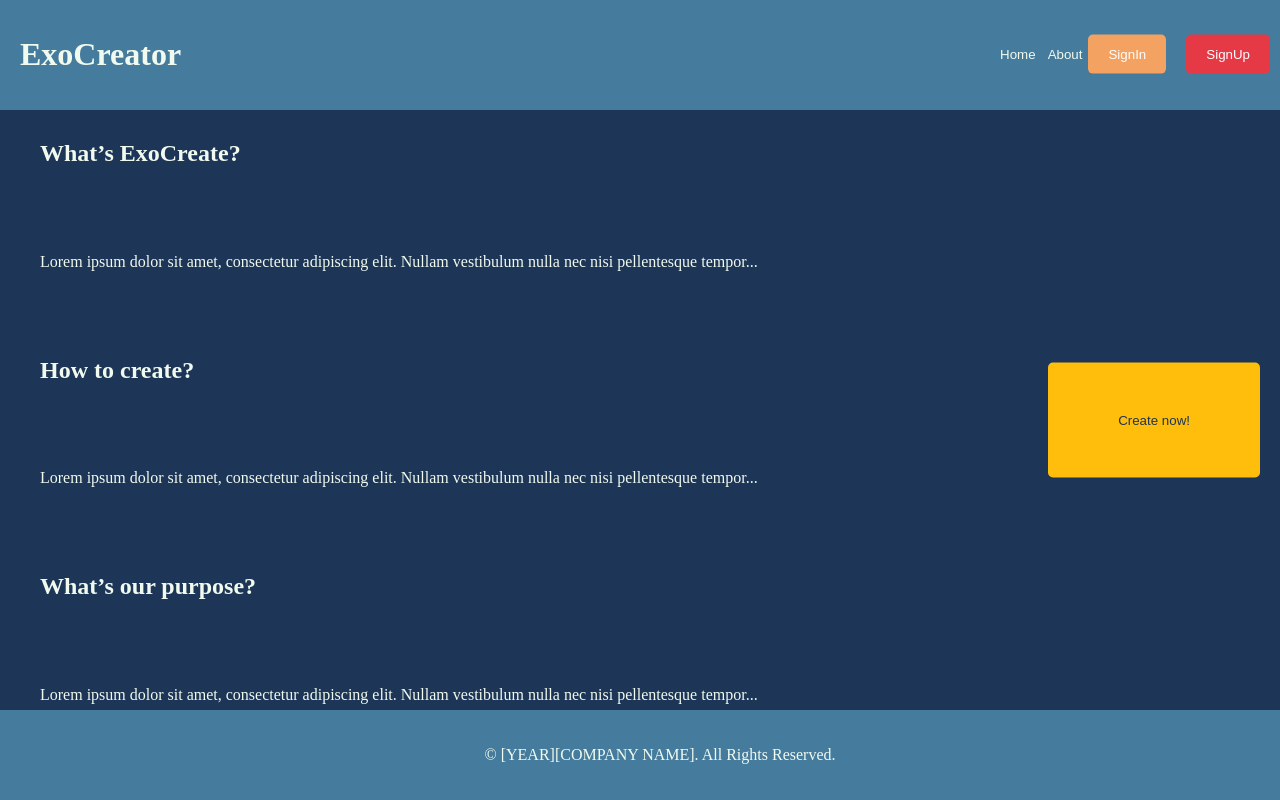
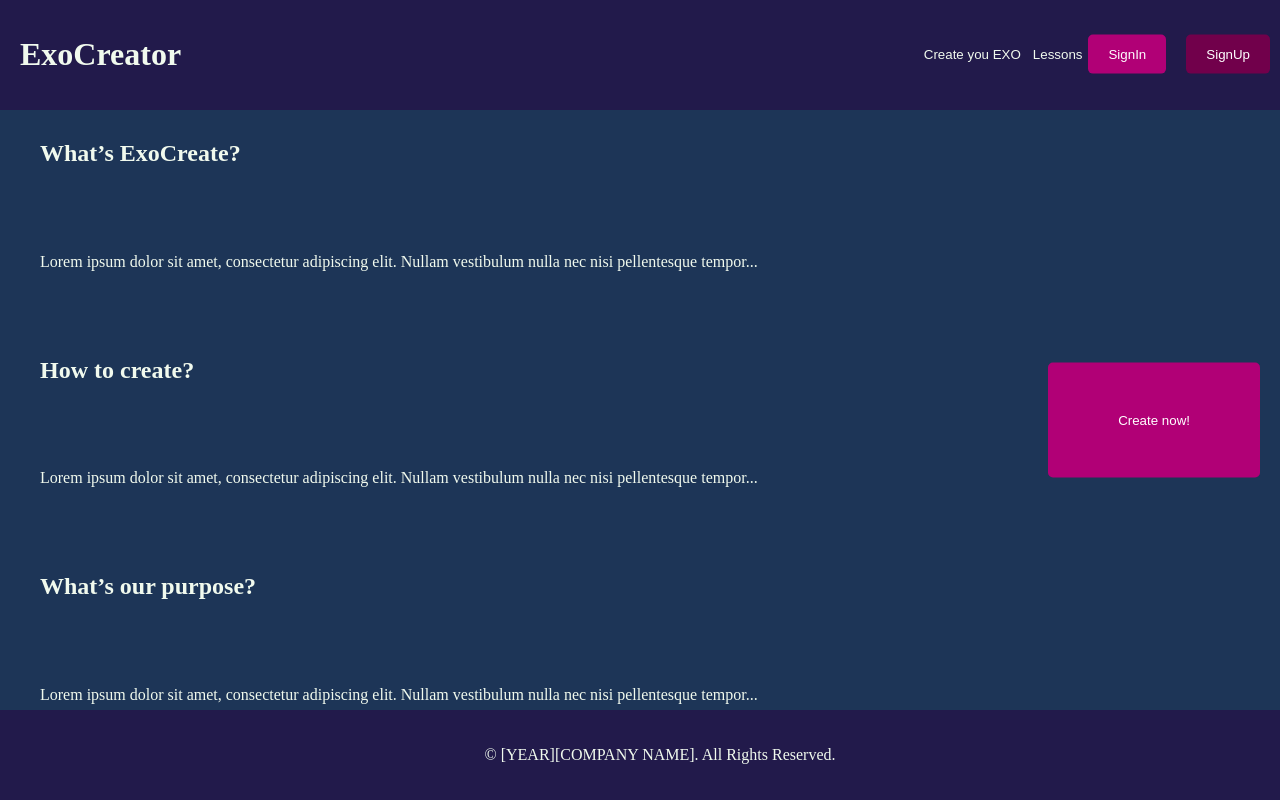
Before and after one commit to JorgeECadena/exo_creator, a React (Vite) app: page / in a window 1280 px wide. Built offline with nearby package versions, Linux system fonts and the light colour scheme.

Commit message:
fortnite

```diff
--- a/src/App.css
+++ b/src/App.css
@@ -17,7 +17,7 @@ html, body {
 }
 
 .header {
-  background-color: #457B9D; /* Azul celeste claro para un header amigable */
+  background-color: #221a4b; /* Azul celeste claro para un header amigable */
   color: #F1FAEE; /* Texto blanco para contraste */
   padding: 15px 20px;
   display: flex;
@@ -48,12 +48,12 @@ html, body {
 }
 
 .header button.button1 {
-  background-color: #F4A261; /* Naranja suave */
+  background-color: #b10076; /* Naranja suave */
   margin-right: 20px; /* Reduced margin to fit buttons within the header */
 }
 
 .header button.button2 {
-  background-color: #E63946; /* Rojo coral */
+  background-color: #71004b; /* Rojo coral */
   margin-right: 30px;
 }
 
@@ -76,8 +76,8 @@ html, body {
 .section button {
   margin: 20px 0;
   padding: 50px 70px; /* Increased padding for a bigger button */
-  background-color: #FFBE0B; /* Amarillo vibrante para botones destacados */
-  color: #1D3557; /* Texto azul oscuro para contraste */
+  background-color: #b10076; /* Amarillo vibrante para botones destacados */
+  color: white; /* Texto azul oscuro para contraste */
   border: none;
   border-radius: 5px;
   display: block;
@@ -89,7 +89,7 @@ html, body {
 }
 
 .footer {
-  background-color: #457B9D; /* Azul celeste claro */
+  background-color: #221a4b; /* Azul celeste claro */
   color: #F1FAEE; /* Texto blanco */
   padding: 20px;
   text-align: center;
--- a/src/App.jsx
+++ b/src/App.jsx
@@ -8,8 +8,8 @@ const Home = () => {
       <header className="header">
         <h1>ExoCreator</h1>
         <div>
-          <button class="transparent-button">Home</button>
-          <button class="transparent-button">About</button>
+          <button class="transparent-button">Create you EXO</button>
+          <button class="transparent-button">Lessons</button>
           <button class="button1">SignIn</button>
           <button class="button2">SignUp</button>
         </div>
```
